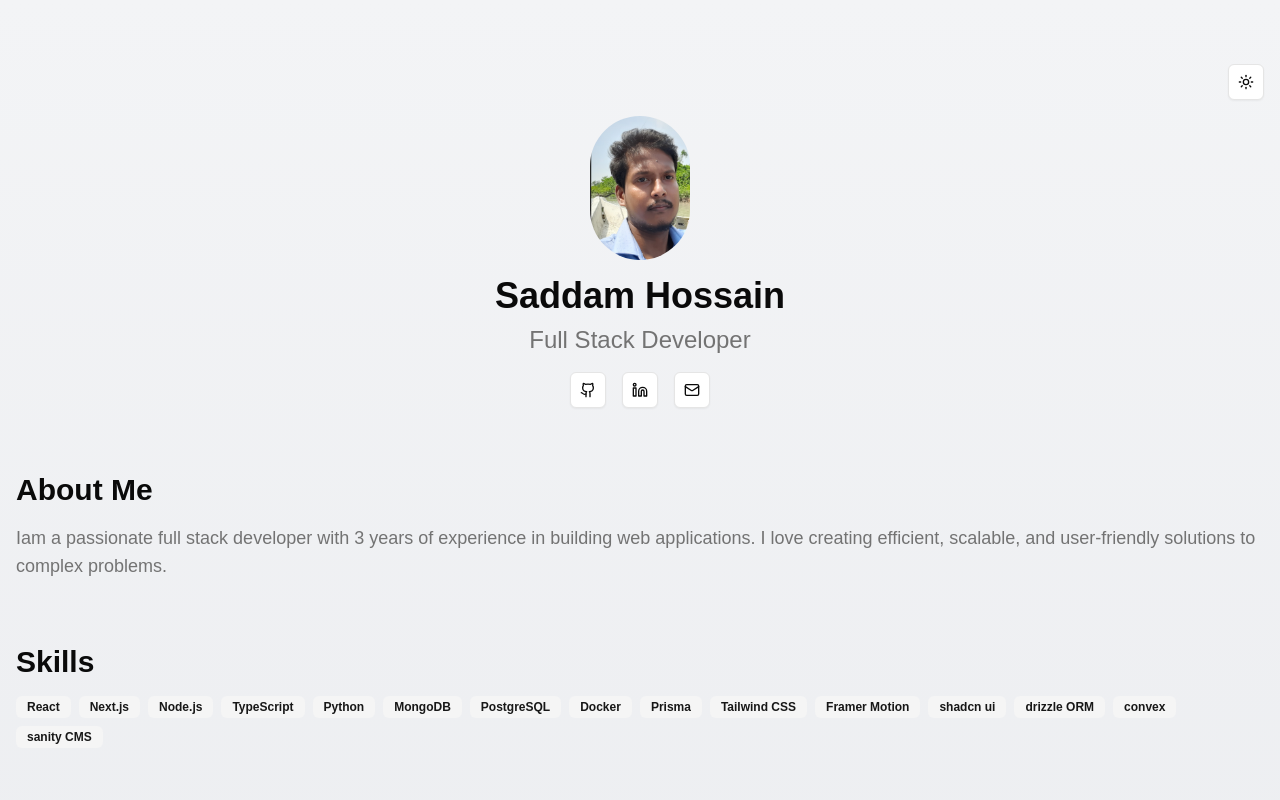
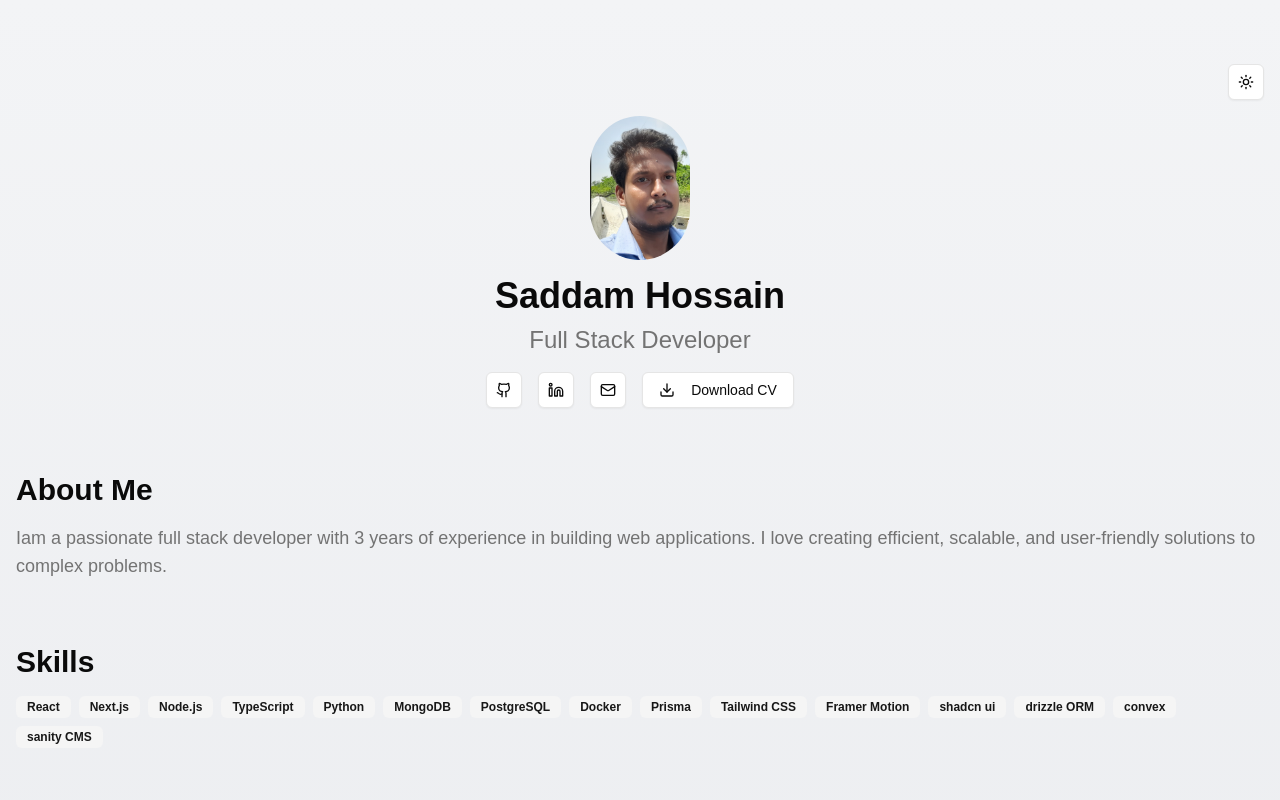
Before and after one commit to saddamBD/full-stack-portfolio, a Next.js app: page / in a window 1280 px wide. Shown: the top 800 px of the page. Built offline with nearby package versions, Linux system fonts and the light colour scheme.

Commit message:
download cv button added

```diff
--- a/components/CustomHeader.tsx
+++ b/components/CustomHeader.tsx
@@ -2,7 +2,7 @@ import Image from "next/image";
 import Link from "next/link";
 import React from "react";
 import { Button } from "@/components/ui/button";
-import { Github, Linkedin, Mail } from "lucide-react";
+import { Download, Github, Linkedin, Mail } from "lucide-react";
 
 function CustomHeader() {
   return (
@@ -46,6 +46,16 @@ function CustomHeader() {
               <span className="sr-only">Email</span>
             </Button>
           </Link>
+          <Link
+            href="/sample_developer_resume.pdf"
+            target="_blank"
+            rel="noopener noreferrer"
+          >
+            <Button variant="outline">
+              <Download className="h-5 w-5 mr-2" />
+              Download CV
+            </Button>
+          </Link>
         </div>
       </header>
     </div>
```
Also changed, not shown: 1 other file (tests, documents, lock files or other folders).
